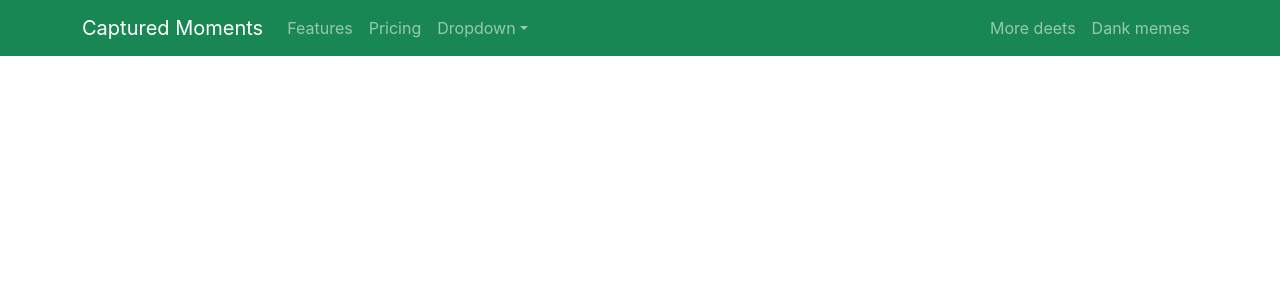
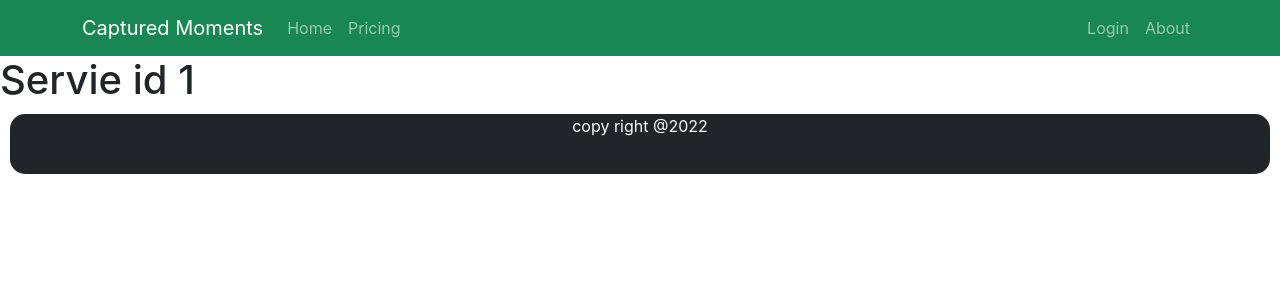
Before and after one commit to Soyebmahir/Independent-Service-Provider, a React (Create React App) app: page /home/1 in a window 1280 px wide. Shown: the top 300 px of the page. Built offline with nearby package versions, Linux system fonts and the light colour scheme.

Commit message:
added footer and create dynamic route with checkout button from home page

```diff
--- a/src/App.js
+++ b/src/App.js
@@ -1,7 +1,11 @@
 
 import { Route, Routes } from 'react-router-dom';
 import './App.css';
+import About from './component/About/About';
+import Checkout from './component/Checkout/Checkout';
 import Home from './component/Home/Home/Home';
+import Login from './component/Login/Login';
+import Footer from './Shared/Footer/Footer';
 import Header from './Shared/Header/Header';
 
 function App() {
@@ -11,7 +15,12 @@ function App() {
       <Routes>
         <Route path="/" element={<Home></Home>}></Route>
         <Route path="/home" element={<Home></Home>}></Route>
+        <Route path='/home/:serviceId' element={<Checkout></Checkout>}></Route>
+        <Route path="/login" element={<Login></Login>}></Route>
+        <Route path="/about" element={<About></About>}></Route>
+
       </Routes>
+      <Footer></Footer>
     </div>
   );
 }
--- a/src/Shared/Footer/Footer.js
+++ b/src/Shared/Footer/Footer.js
@@ -0,0 +1,16 @@
+import React from 'react';
+
+
+const Footer = () => {
+    const date = new Date()
+    const year = date.getFullYear()
+    return (
+        <div className='bg-dark ' style={{ height: "60px", margin: "10px", borderRadius: "15px", textAlign: "center" }} >
+
+            <p className='text-light' >copy right @{year}</p>
+
+        </div>
+    );
+};
+
+export default Footer;
--- a/src/Shared/Header/Header.js
+++ b/src/Shared/Header/Header.js
@@ -1,5 +1,5 @@
 import React from 'react';
-import { Container, Nav, Navbar, NavDropdown } from 'react-bootstrap';
+import { Container, Nav, Navbar } from 'react-bootstrap';
 import { Link } from 'react-router-dom';
 
 const Header = () => {
@@ -12,20 +12,14 @@ const Header = () => {
                     <Navbar.Toggle aria-controls="responsive-navbar-nav" />
                     <Navbar.Collapse id="responsive-navbar-nav">
                         <Nav className="me-auto">
-                            <Nav.Link href="#features">Features</Nav.Link>
-                            <Nav.Link href="#pricing">Pricing</Nav.Link>
-                            <NavDropdown title="Dropdown" id="collasible-nav-dropdown">
-                                <NavDropdown.Item href="#action/3.1">Action</NavDropdown.Item>
-                                <NavDropdown.Item href="#action/3.2">Another action</NavDropdown.Item>
-                                <NavDropdown.Item href="#action/3.3">Something</NavDropdown.Item>
-                                <NavDropdown.Divider />
-                                <NavDropdown.Item href="#action/3.4">Separated link</NavDropdown.Item>
-                            </NavDropdown>
+                            <Nav.Link as={Link} to="/home">Home</Nav.Link>
+                            <Nav.Link as={Link} to="#pricing">Pricing</Nav.Link>
+
                         </Nav>
                         <Nav>
-                            <Nav.Link href="#deets">More deets</Nav.Link>
-                            <Nav.Link eventKey={2} href="#memes">
-                                Dank memes
+                            <Nav.Link as={Link} to="/login">Login</Nav.Link>
+                            <Nav.Link as={Link} to="/about">
+                                About
                             </Nav.Link>
                         </Nav>
                     </Navbar.Collapse>
--- /dev/null
+++ b/src/component/About/About.js
@@ -0,0 +1,11 @@
+import React from 'react';
+
+const About = () => {
+    return (
+        <div>
+            <h1>Here Im</h1>
+        </div>
+    );
+};
+
+export default About;
--- /dev/null
+++ b/src/component/Checkout/Checkout.js
@@ -0,0 +1,21 @@
+import React from 'react';
+import { useParams } from 'react-router-dom';
+
+const Checkout = () => {
+    const { serviceId } = useParams()
+    return (
+        <div>
+            <h1>Servie id {serviceId}</h1>
+            <div>
+                <div>
+
+                </div>
+                <div>
+
+                </div>
+            </div>
+        </div>
+    );
+};
+
+export default Checkout;
--- a/src/component/Home/Home/Home.js
+++ b/src/component/Home/Home/Home.js
@@ -7,6 +7,7 @@ const Home = () => {
         <div>
             <Banner></Banner>
             <Services></Services>
+
         </div>
     );
 };
--- a/src/component/Home/Service/Service.js
+++ b/src/component/Home/Service/Service.js
@@ -1,8 +1,16 @@
 import React from 'react';
+import { useNavigate } from 'react-router-dom';
 
 const Service = ({ service }) => {
 
-    const { name, price, img, description } = service;
+    const { name, id, price, img, description } = service;
+
+    const navigate = useNavigate()
+
+    const handleServiceDetails = (id) => {
+        navigate(`/home/${id}`)
+
+    }
     return (
         <div className='col gy-4 gx-2 shadow rounded p-3 mb-2 bg-body'>
             <div className="card shadow rounded mb-2 bg-body">
@@ -13,7 +21,7 @@ const Service = ({ service }) => {
                     <p className="card-text"><small>{description}</small></p>
                 </div>
                 <div className="card-footer d-block text-center">
-                    <button className='btn btn-info '> Checkout</button>
+                    <button onClick={() => handleServiceDetails(id)} className='btn btn-info '> Checkout</button>
                 </div>
             </div>
         </div>
--- /dev/null
+++ b/src/component/Login/Login.js
@@ -0,0 +1,11 @@
+import React from 'react';
+
+const Login = () => {
+    return (
+        <div>
+            <h1>Login</h1>
+        </div>
+    );
+};
+
+export default Login;
```
Also changed, not shown: src/component/Home/Banner/BannerDetails.js (deleted, +0 -11 lines), src/component/Register/Register.js (added, +11 -0 lines), src/component/RequireAuth/RequireAuth.js (added, +22 -0 lines).
